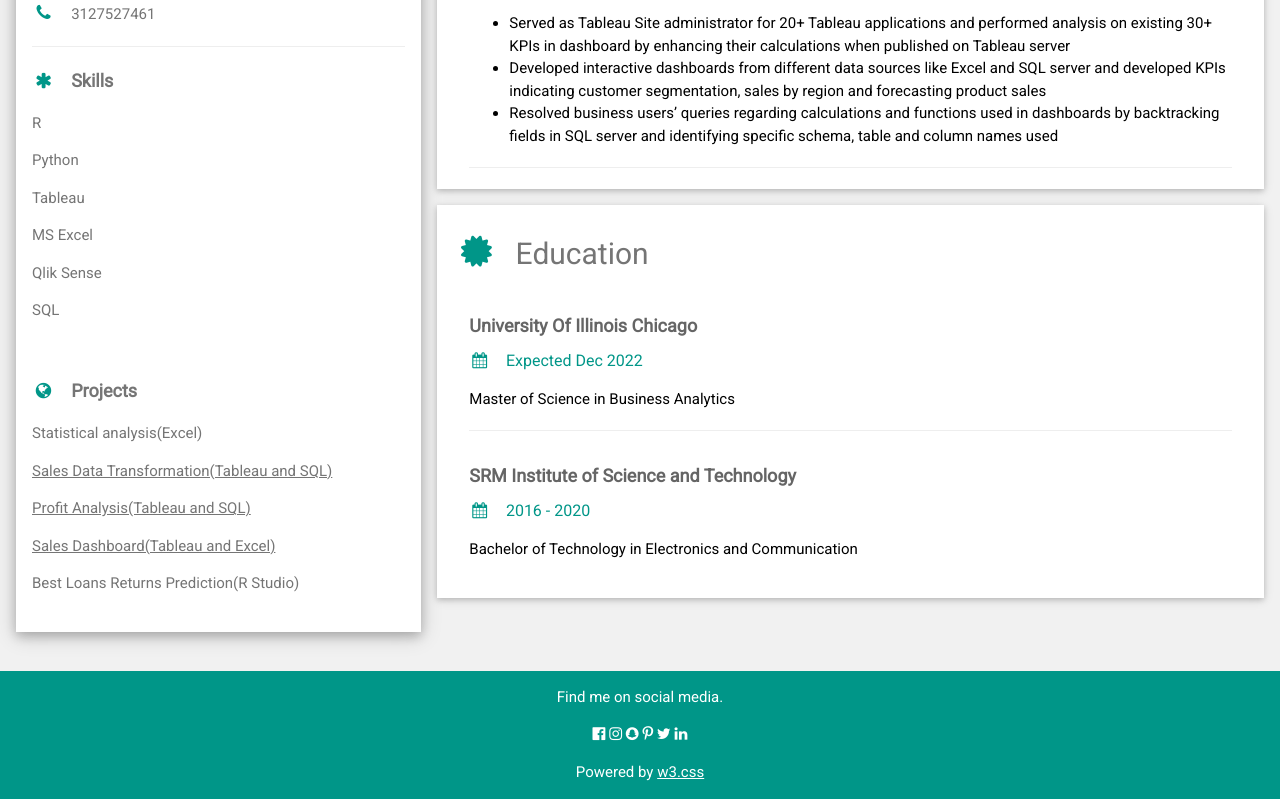
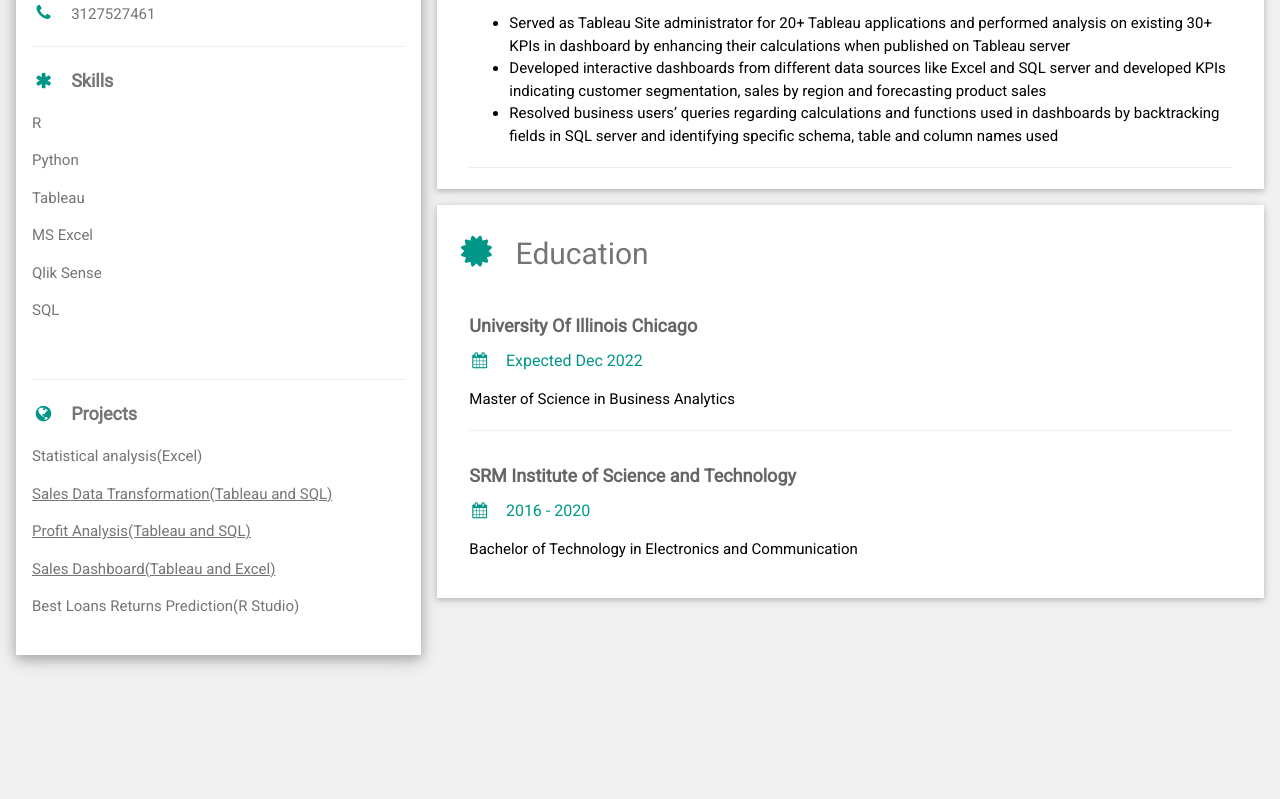
Before and after one commit to shubhamc18/shubhamportfolio, a plain HTML site: page index.html in a window 1280 px wide. Shown: the part 482-1281 px from the top of the page. After the commit the page ends 1160 px from the top, so only its background shows below. Drawn offline with nearby package versions, Linux system fonts and the light colour scheme.

Commit message:
Update index.html

```diff
--- a/index.html
+++ b/index.html
@@ -57,6 +57,7 @@ html,body,h1,h2,h3,h4,h5,h6 {font-family: "Roboto", sans-serif}
           </div>
           <br>
 
+	  <hr>
 		  <p class="w3-large w3-text-theme"><b><i class="fa fa-globe fa-fw w3-margin-right w3-text-teal"></i>Projects</b></p>
           <p>Statistical analysis(Excel)</p>
           <div class="w3-light-grey w3-round-small">
@@ -131,16 +132,5 @@ html,body,h1,h2,h3,h4,h5,h6 {font-family: "Roboto", sans-serif}
   <!-- End Page Container -->
 </div>
 
-<footer class="w3-container w3-teal w3-center w3-margin-top">
-  <p>Find me on social media.</p>
-  <i class="fa fa-facebook-official w3-hover-opacity"></i>
-  <i class="fa fa-instagram w3-hover-opacity"></i>
-  <i class="fa fa-snapchat w3-hover-opacity"></i>
-  <i class="fa fa-pinterest-p w3-hover-opacity"></i>
-  <i class="fa fa-twitter w3-hover-opacity"></i>
-  <i class="fa fa-linkedin w3-hover-opacity"></i>
-  <p>Powered by <a href="https://www.w3schools.com/w3css/default.asp" target="_blank">w3.css</a></p>
-</footer>
-
 </body>
 </html>
```
